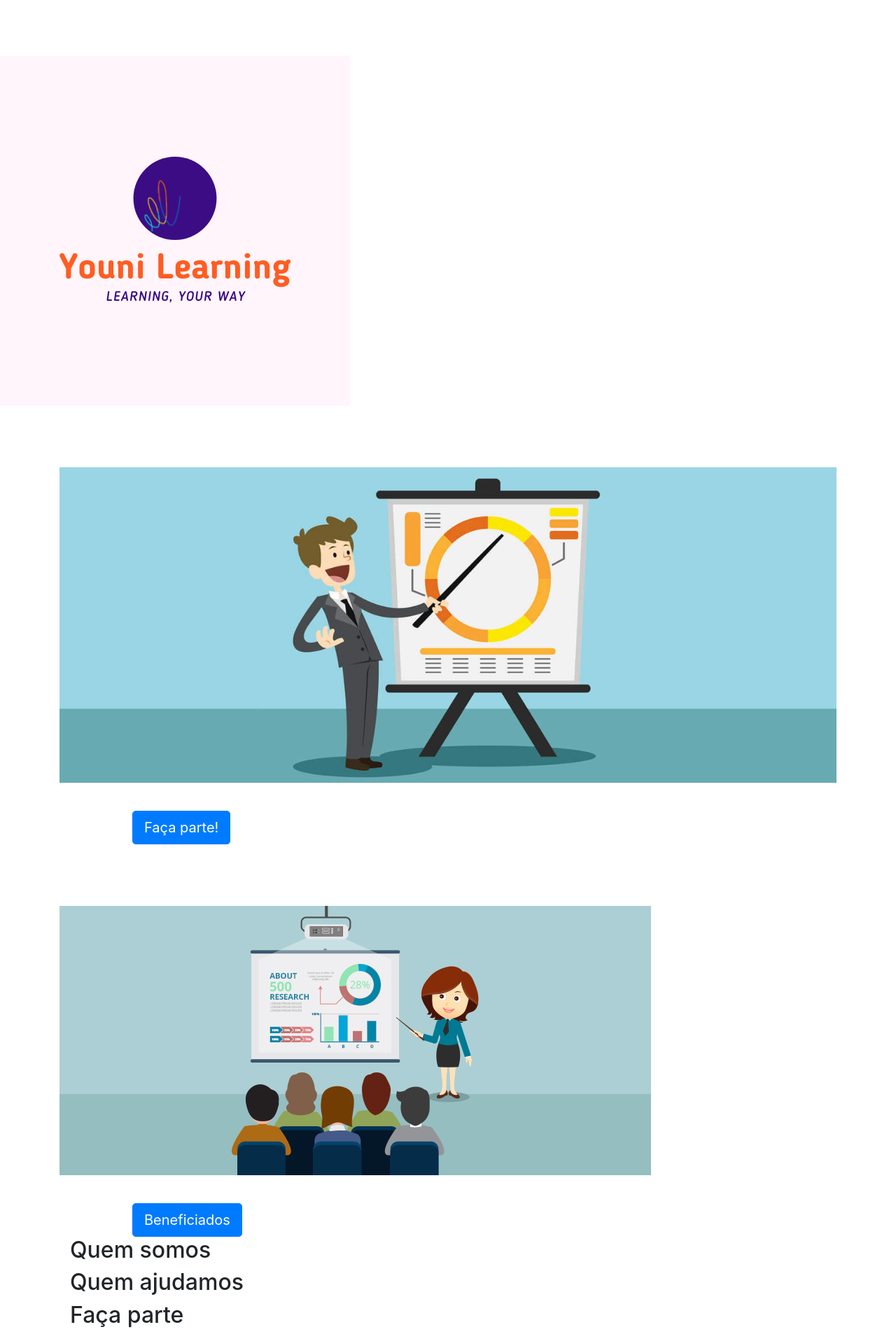
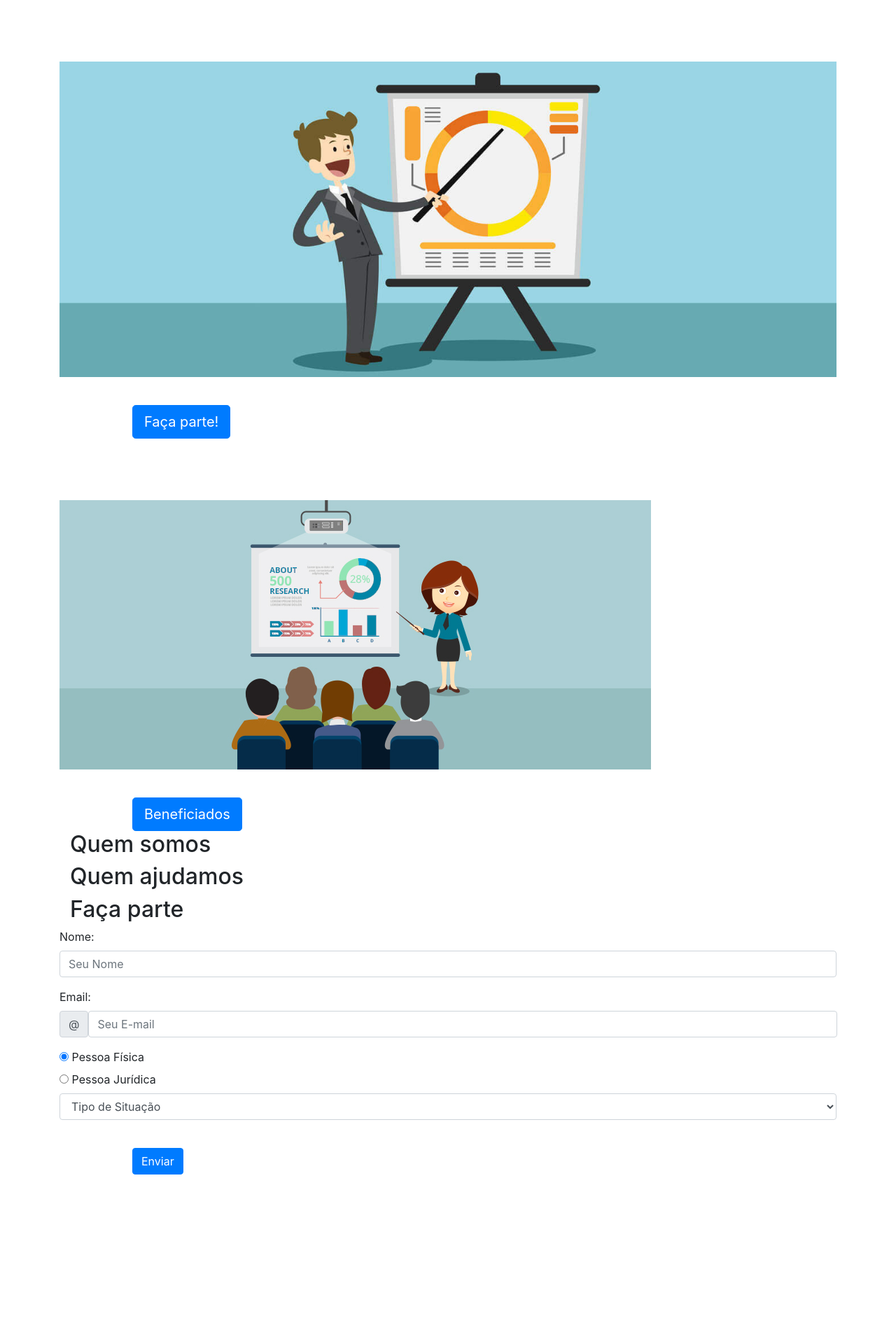
Before and after one commit to thaisminas/hackathon_fcamara, a Django app: template templates/app.html in a window 1280 px wide. Shown: the part 74-1981 px from the top of the page at 70% size. After the commit the page ends 1753 px from the top, so only its background shows below. Run offline with Django 3.2, Linux system fonts and the light colour scheme; the template is opened without the code that fills it, so the values that code supplies are empty; some libraries are stand-ins or nearby versions.

Commit message:
esqueleto da primeira tela

```diff
--- a/front-end/templates/app.html
+++ b/front-end/templates/app.html
@@ -28,7 +28,6 @@
                     </div>
                 </div>
             </nav>
-            <img class="img-fluid" src="./assets/Design sem nome.png" alt="imagem do logotipo da empresa">
         </header>
 
         <main>
@@ -52,6 +51,45 @@
 
             <section id="faca-parte" class="container">
                 <h2 class="container">Faça parte</h2>
+                <form>
+                    <div class="form-group">
+                        <label for="contato-name">Nome:</label>
+                        <input class="form-control" id="contato-name" type="text" placeholder="Seu Nome">
+                    </div>
+
+                    <div class="form-group">
+                        <label for="contato-email">Email:</label>
+                        <div class="input-group-prepend">
+                            <div class="input-group-text">@</div>
+                            <input type="email" class="form-control" id="contato-email" placeholder="Seu E-mail">
+                        </div>
+                    </div>
+
+                    <div class="group-radio">
+                        <div class="radio">
+                            <label>
+                                <input type="radio" name="tipo-pessoa" checked>
+                                Pessoa Física
+                            </label>
+                        </div>
+
+                        <div class="radio">
+                            <label>
+                                <input type="radio" name="tipo-pessoa">
+                                Pessoa Jurídica
+                            </label>
+                        </div>
+                    </div>
+
+                    <select class="contato-select form-control">
+                        <option disabled selected>Tipo de Situação</option>
+                        <option>Pais / Responsáveis</option>
+                        <option>Doadores</option>
+                    </select>
+
+                    <button class="btn btn-primary button-enviar" type="submit">Enviar</button>
+
+                </form>
             </section>
 
         </main>
```
Also changed, not shown: front-end/templates/app.css (+21 -0 lines), 2 other files.
